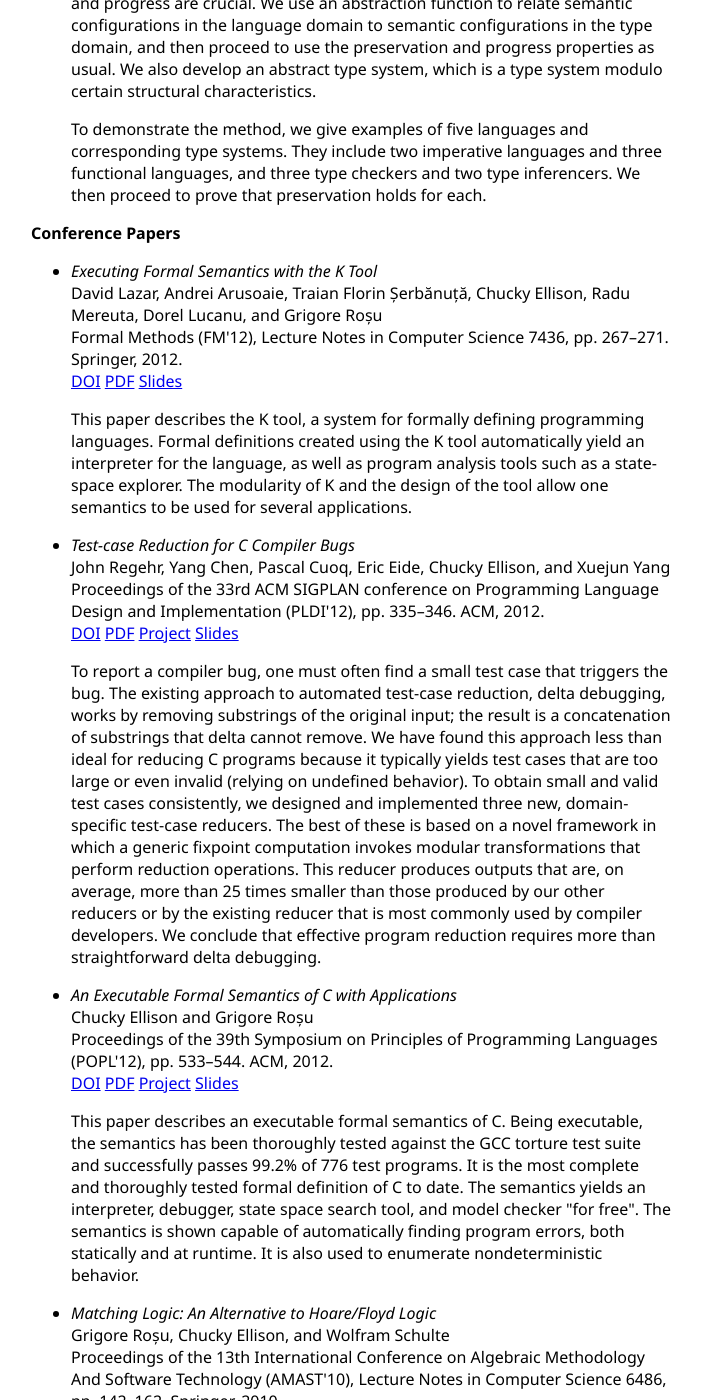
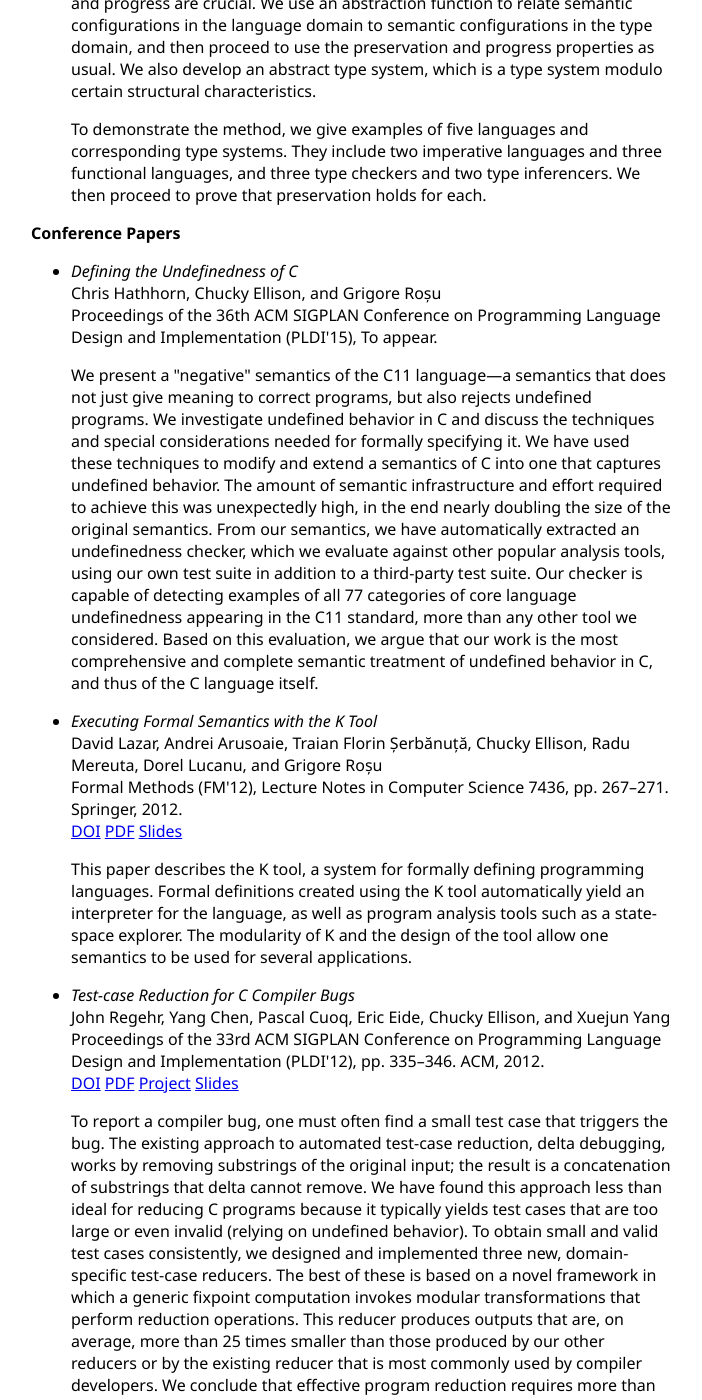
Before and after one commit to ellisonch/ellisonch.github.io, a Jekyll site: the page built from cv/index.html, in a window 1280 px wide and 1400 px high, scrolled down 2765 px. Shown: the whole window, without its empty margins (289-991 px from the left). Built offline with Jekyll 4.4.1, drawn with Linux system fonts in a browser that asks for light colours; formulas are drawn with MathJax 3.

Commit message:
added new paper

```diff
--- a/_data/bibs.json
+++ b/_data/bibs.json
@@ -16,6 +16,26 @@
 			"This dissertation shows that complex, real programming languages can be completely formalized in the K Framework, yielding interpreters and analysis tools for testing and bug detection. This is demonstrated by providing, in K, the first complete formal semantics of the C programming language. With varying degrees of effort, tools such as interpreters, debuggers, and model-checkers, together with tools that check for memory safety, races, deadlocks, and undefined behavior are then generated from the semantics.",
 			"Being executable, the semantics has been thoroughly tested against the GCC torture test suite and successfully passes 99.2% of 776 test programs. The semantics is also evaluated against popular analysis tools, using a new test suite in addition to a third-party test suite. The semantics-based tool performs at least as well or better than the other tools tested.",
 		]
+	},
+	{
+		"id": "hathhorn-ellison-rosu-2015-pldi",
+		"type": "conference",
+		"author": "Chris Hathhorn, Chucky Ellison, and Grigore Roșu",
+		"title": "Defining the Undefinedness of C",
+		"booktitle": "Proceedings of the 36th ACM SIGPLAN Conference on Programming Language Design and Implementation",
+		"booktitle_short": "PLDI'15",
+		// "publisher": "Springer",
+		// "series": "Lecture Notes in Computer Science",
+		// "volume": "7436",
+		// "pages": "267–271",
+		// "year": "2012",
+		// "doi": "http://dx.doi.org/10.1007/978-3-642-32759-9_23",
+		// "pdf": "/papers/lazar-arusoaie-serbanuta-ellison-mereuta-lucanu-rosu-2012-fm.pdf",
+		// "slides": "/papers/lazar-arusoaie-serbanuta-ellison-mereuta-lucanu-rosu-2012-fm-slides.pdf",
+		"abstract": [
+			"We present a \"negative\" semantics of the C11 language&mdash;a semantics that does not just give meaning to correct programs, but also rejects undefined programs. We investigate undefined behavior in C and discuss the techniques and special considerations needed for formally specifying it. We have used these techniques to modify and extend a semantics of C into one that captures undefined behavior.  The amount of semantic infrastructure and effort required to achieve this was unexpectedly high, in the end nearly doubling the size of the original semantics. From our semantics, we have automatically extracted an undefinedness checker, which we evaluate against other popular analysis tools, using our own test suite in addition to a third-party test suite. Our checker is capable of detecting examples of all 77 categories of core language undefinedness appearing in the C11 standard, more than any other tool we considered. Based on this evaluation, we argue that our work is the most comprehensive and complete semantic treatment of undefined behavior in C, and thus of the C language itself."
+		],
+		"notes": "To appear",
 	},
 	{
 		"id": "lazar-arusoaie-serbanuta-ellison-mereuta-lucanu-rosu-2012-fm",
@@ -41,7 +61,7 @@
 		"type": "conference",
 		"author": "John Regehr, Yang Chen, Pascal Cuoq, Eric Eide, Chucky Ellison, and Xuejun Yang",
 		"title": "Test-case Reduction for C Compiler Bugs",
-		"booktitle": "Proceedings of the 33rd ACM SIGPLAN conference on Programming Language Design and Implementation",
+		"booktitle": "Proceedings of the 33rd ACM SIGPLAN Conference on Programming Language Design and Implementation",
 		"booktitle_short": "PLDI'12",
 		"publisher": "ACM",
 		"year": "2012",
--- a/_includes/bib.html
+++ b/_includes/bib.html
@@ -33,6 +33,9 @@
 		{% if bib.year %}
 			<span class="year">{{ bib.year }}</span>.
 		{% endif %}
+		{% if bib.notes %}
+			<span class="notes">{{ bib.notes }}</span>.
+		{% endif %}
 		<br/>
 		{% if bib.uri %}
 			<span class="link"><a href="{{ bib.uri }}">URI</a></span>
```
